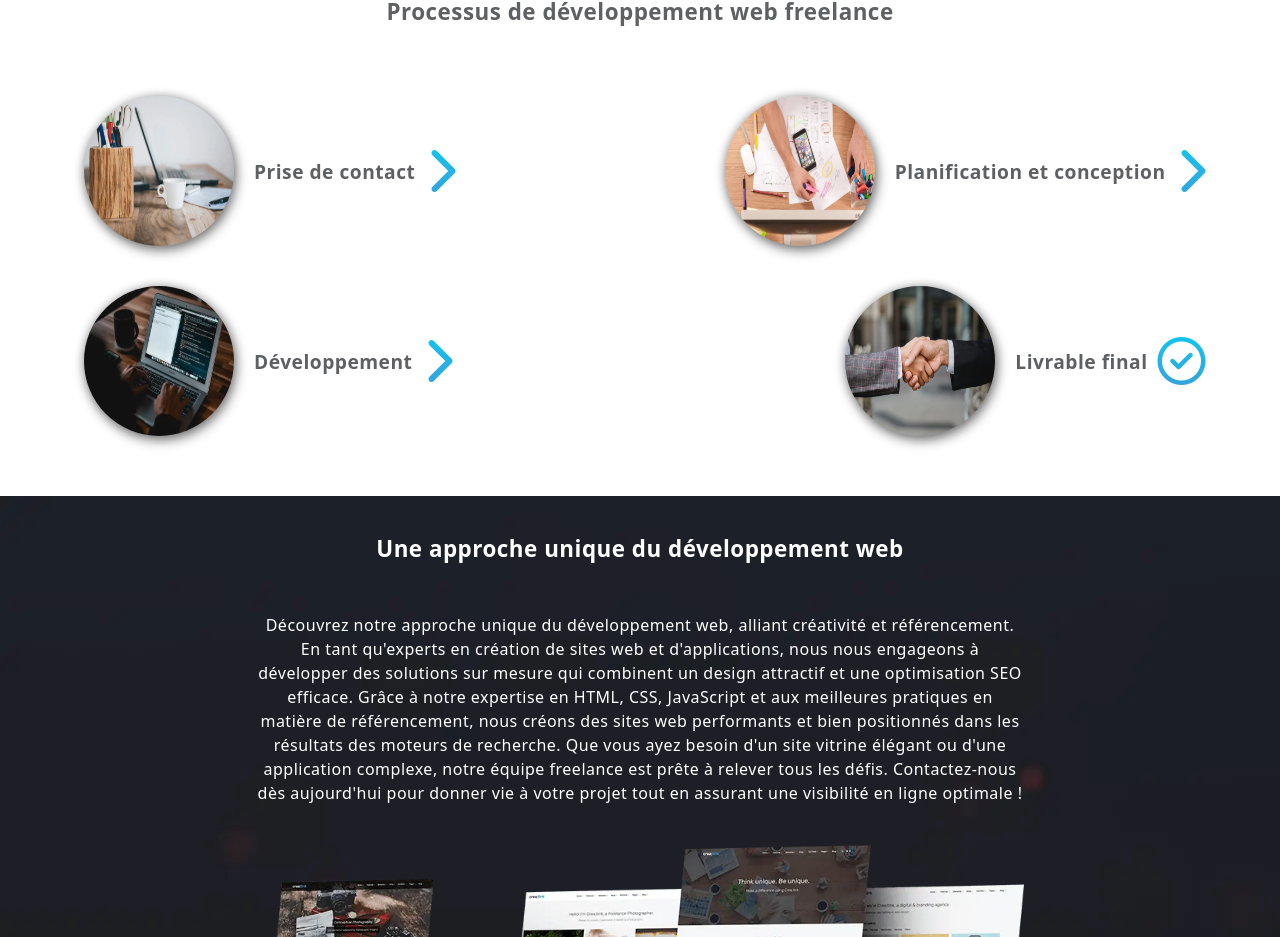
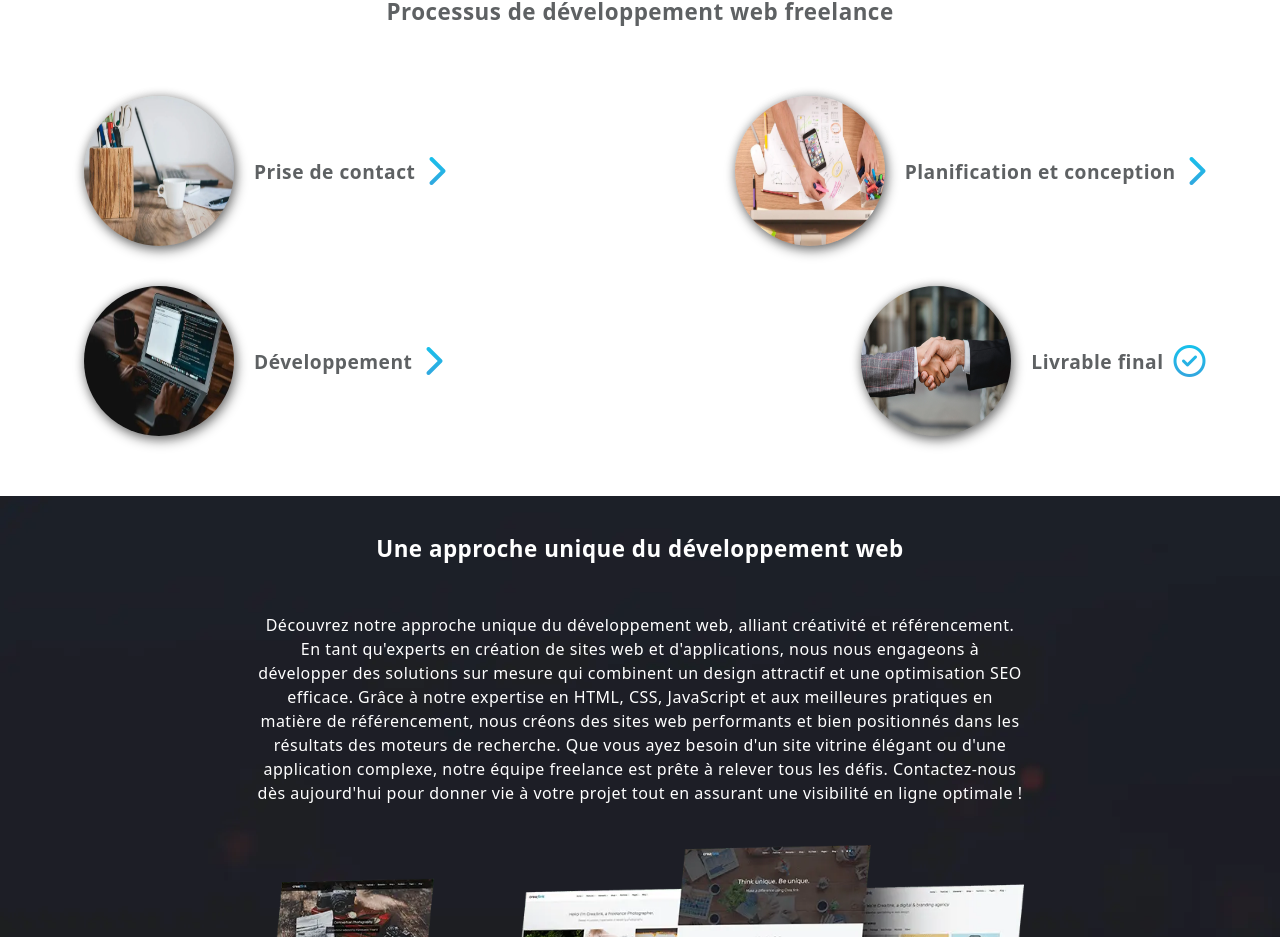
Before and after one commit to Dwfaradji/freelance, a Next.js app: page / in a window 1280 px wide. Shown: the part 2191-3128 px from the top of the page. Built offline with nearby package versions, Linux system fonts and the light colour scheme.

Commit message:
correction text

```diff
--- a/src/app/Components/AnimationIcon/AnimationIcon.scss
+++ b/src/app/Components/AnimationIcon/AnimationIcon.scss
@@ -61,7 +61,7 @@
         }
 
         i {
-            font-size: 3vh;
+            font-size: 4vh;
         }
           h3 {
             text-align: center;
--- a/src/app/Components/AnimationPicture/AnimationPicture.scss
+++ b/src/app/Components/AnimationPicture/AnimationPicture.scss
@@ -14,7 +14,7 @@
 
 
     i {
-      font-size: 3rem;
+      font-size: 4vh;
       background: linear-gradient(to bottom, #0dcaf0, #3c9dda);
       -webkit-background-clip: text;
       -webkit-text-fill-color: transparent;
```
